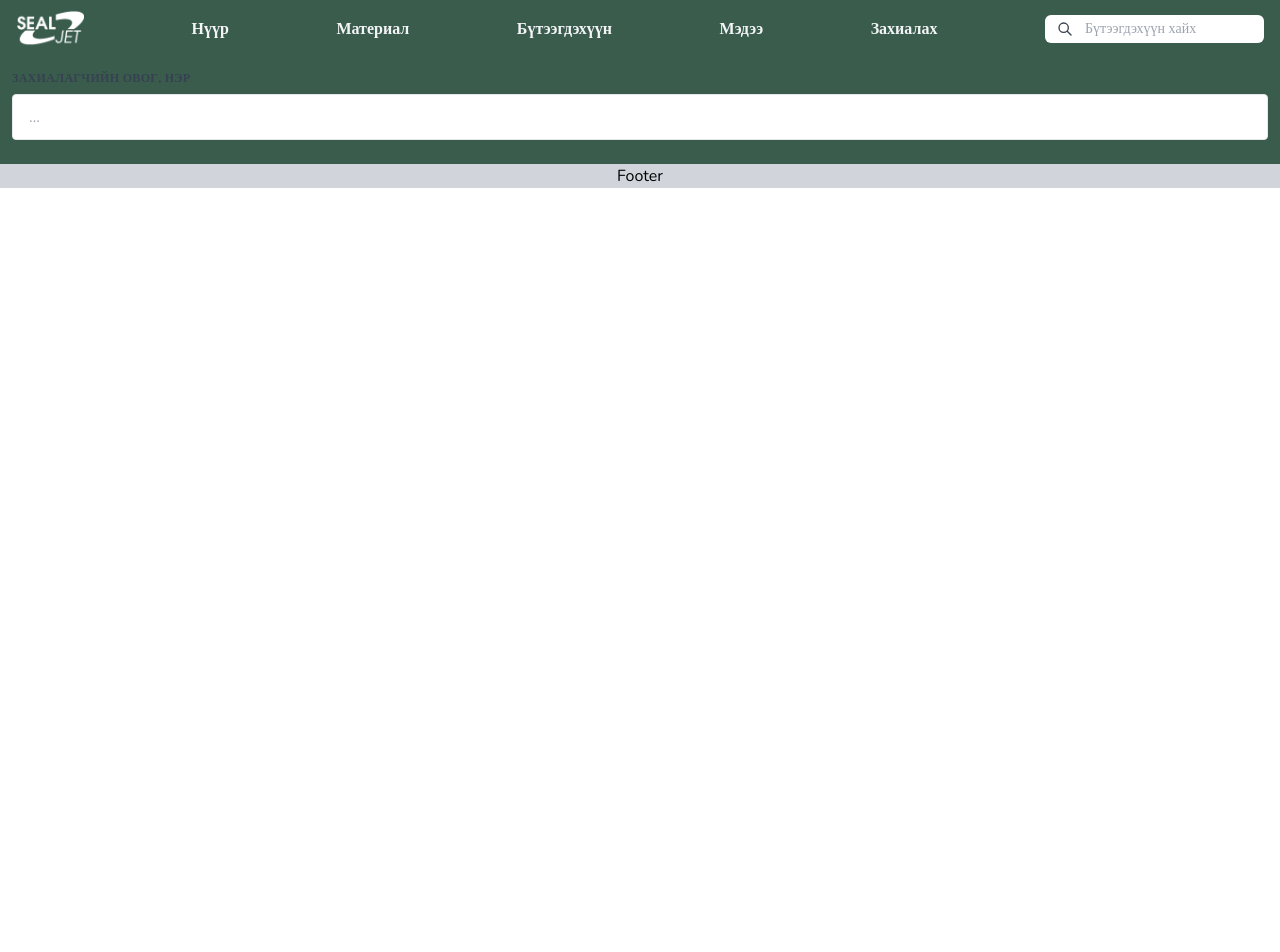
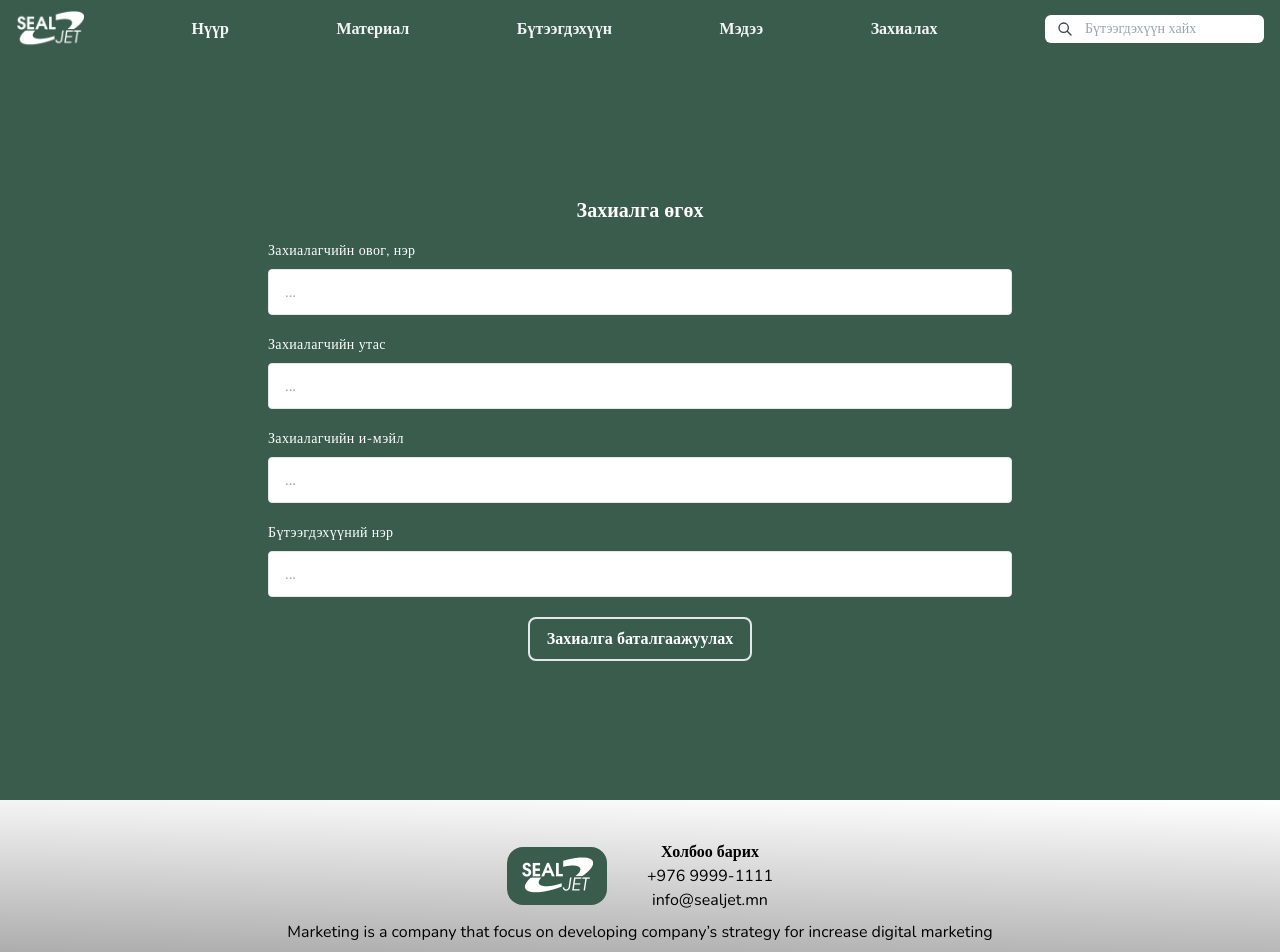
Before and after one commit to uuganaa123312/sealjet, a React (Create React App) app: page /order in a window 1280 px wide. Shown: the top 952 px of the page. Before the commit the page ends 800 px from the top, so only its background shows below. Built offline with nearby package versions, Linux system fonts and the light colour scheme.

Commit message:
work klas

```diff
--- a/src/components/Footer.js
+++ b/src/components/Footer.js
@@ -1,7 +1,27 @@
 import React from "react";
 
 const Footer = () => {
-  return <div className="relative w-full text-center bg-gray-300">Footer</div>;
+  return (
+    <div
+      className="relative w-full text-center bg-white py-10"
+      style={{ background: "linear-gradient(1deg, #9e9e9e, transparent)" }}
+    >
+      <div className="flex flex-row items-center justify-center mx-4">
+        <div className="p-2 bg-[#395C4D] w-[100px] rounded-2xl flex items-center justify-center">
+          <img src="/img/logo.png" alt="" className="text-center" />
+        </div>
+        <div className="pl-10">
+          <div className="font-bold">Холбоо барих</div>
+          <div>+976 9999-1111</div>
+          <div>info@sealjet.mn</div>
+        </div>
+      </div>
+      <div className="px-4 pt-2">
+        Marketing is a company that focus on developing company’s strategy for
+        increase digital marketing
+      </div>
+    </div>
+  );
 };
 
 export default React.memo(Footer);
--- /dev/null
+++ b/src/components/MaterialDetail.js
@@ -0,0 +1,58 @@
+import React, { useEffect } from "react";
+import { useNavigate } from "react-router-dom";
+import { useSealState } from "../pages/Context";
+
+const data = {
+  id: 1,
+  url: "https://utmunbox.com/wp-content/uploads/2020/03/500x500.png",
+  name: "ЭКОРАББЕР",
+  desc: "Ногоон єнгєтэй термопластик полиуретан-эластомерийн бїлэгт багтдаг. Тасрах эсэргїїцэл єндєр, бат бєх чанартай. Хэрэглээний хувьд эрдэслэг тосны орчинд ажилдаг. Усанд ажиллахад +40С хїртэл, халуун био тосны орчинд +60С хїртэл температур тэсвэрлэх чадвартай ба сальникийн хэлбэр ажиллах орчиноос хамааран 0.5 м/с-25м/с ийн шилжилт 0.5-700барийн даралт даадаг.",
+};
+
+const MaterialDetail = () => {
+  const navigate = useNavigate();
+  const { setState } = useSealState();
+
+  useEffect(() => {
+    setState({ type: "CHANGE_HEADER", data: true });
+  }, [setState]);
+
+  return (
+    <div className="animate-fade">
+      <div className="fixed left-[7px] top-[7px] sm:hidden">
+        <svg
+          width={39}
+          height={39}
+          viewBox="0 0 39 39"
+          fill="none"
+          xmlns="http://www.w3.org/2000/svg"
+          onClick={() => {
+            setState({ type: "CHANGE_HEADER", data: false });
+            navigate(-1);
+          }}
+        >
+          <circle cx="19.5" cy="19.5" r="19.5" fill="#C4C4C460" />
+          <path
+            d="M11.4697 18.4697C11.1768 18.7626 11.1768 19.2374 11.4697 19.5303L16.2426 24.3033C16.5355 24.5962 17.0104 24.5962 17.3033 24.3033C17.5962 24.0104 17.5962 23.5355 17.3033 23.2426L13.0607 19L17.3033 14.7574C17.5962 14.4645 17.5962 13.9896 17.3033 13.6967C17.0104 13.4038 16.5355 13.4038 16.2426 13.6967L11.4697 18.4697ZM27 18.25L12 18.25V19.75L27 19.75V18.25Z"
+            fill="black"
+          />
+        </svg>
+      </div>
+      <div className="flex flex-col items-center justify-center">
+        <div className="">
+          <img
+            src="https://utmunbox.com/wp-content/uploads/2020/03/500x500.png"
+            alt=""
+            className="rounded-br-3xl rounded-bl-3xl object-cover"
+          />
+        </div>
+        <div className="p-4">
+          <div className="text-lg uppercase font-semibold">{data.name}</div>
+          <div>{data.desc}</div>
+        </div>
+      </div>
+    </div>
+  );
+};
+
+export default React.memo(MaterialDetail);
--- a/src/components/Sidebar.js
+++ b/src/components/Sidebar.js
@@ -16,6 +16,13 @@ const Sidebar = () => {
           onClick={() => setState({ type: "CHANGE_TOGGLE", data: false })}
         >
           Нүүр
+        </Link>
+        <Link
+          to="/material"
+          onClick={() => setState({ type: "CHANGE_TOGGLE", data: false })}
+          className="pt-6"
+        >
+          Материал
         </Link>
         <Link
           to="/product"
--- a/src/pages/Material.js
+++ b/src/pages/Material.js
@@ -1,7 +1,60 @@
 import React from "react";
+import { useNavigate } from "react-router-dom";
+
+const data = [
+  {
+    id: 1,
+    url: "https://utmunbox.com/wp-content/uploads/2020/03/500x500.png",
+    name: "ЭКОРАББЕР 2",
+    desc: "Ногоон єнгєтэй термопластик полиуретан-эластомерийн бїлэгт багтдаг. Тасрах эсэргїїцэл єндєр, бат бєх чанартай. Хэрэглээний хувьд эрдэслэг тосны орчинд ажилдаг. Усанд ажиллахад +40С хїртэл, халуун био тосны орчинд +60С хїртэл температур тэсвэрлэх чадвартай ба сальникийн хэлбэр ажиллах орчиноос хамааран 0.5 м/с-25м/с ийн шилжилт 0.5-700барийн даралт даадаг.",
+  },
+  {
+    id: 2,
+    url: "https://utmunbox.com/wp-content/uploads/2020/03/500x500.png",
+    name: "ЭКОРАББЕР 2",
+    desc: "Ногоон єнгєтэй термопластик полиуретан-эластомерийн бїлэгт багтдаг. Тасрах эсэргїїцэл єндєр, бат бєх чанартай. Хэрэглээний хувьд эрдэслэг тосны орчинд ажилдаг. Усанд ажиллахад +40С хїртэл, халуун био тосны орчинд +60С хїртэл температур тэсвэрлэх чадвартай ба сальникийн хэлбэр ажиллах орчиноос хамааран 0.5 м/с-25м/с ийн шилжилт 0.5-700барийн даралт даадаг.",
+  },
+  {
+    id: 3,
+    url: "https://utmunbox.com/wp-content/uploads/2020/03/500x500.png",
+    name: "ЭКОРАББЕР 2",
+    desc: "Ногоон єнгєтэй термопластик полиуретан-эластомерийн бїлэгт багтдаг. Тасрах эсэргїїцэл єндєр, бат бєх чанартай. Хэрэглээний хувьд эрдэслэг тосны орчинд ажилдаг. Усанд ажиллахад +40С хїртэл, халуун био тосны орчинд +60С хїртэл температур тэсвэрлэх чадвартай ба сальникийн хэлбэр ажиллах орчиноос хамааран 0.5 м/с-25м/с ийн шилжилт 0.5-700барийн даралт даадаг.",
+  },
+  {
+    id: 4,
+    url: "https://utmunbox.com/wp-content/uploads/2020/03/500x500.png",
+    name: "ЭКОРАББЕР 2",
+    desc: "Ногоон єнгєтэй термопластик полиуретан-эластомерийн бїлэгт багтдаг. Тасрах эсэргїїцэл єндєр, бат бєх чанартай. Хэрэглээний хувьд эрдэслэг тосны орчинд ажилдаг. Усанд ажиллахад +40С хїртэл, халуун био тосны орчинд +60С хїртэл температур тэсвэрлэх чадвартай ба сальникийн хэлбэр ажиллах орчиноос хамааран 0.5 м/с-25м/с ийн шилжилт 0.5-700барийн даралт даадаг.",
+  },
+  {
+    id: 5,
+    url: "https://utmunbox.com/wp-content/uploads/2020/03/500x500.png",
+    name: "ЭКОРАББЕР 2",
+    desc: "Ногоон єнгєтэй термопластик полиуретан-эластомерийн бїлэгт багтдаг. Тасрах эсэргїїцэл єндєр, бат бєх чанартай. Хэрэглээний хувьд эрдэслэг тосны орчинд ажилдаг. Усанд ажиллахад +40С хїртэл, халуун био тосны орчинд +60С хїртэл температур тэсвэрлэх чадвартай ба сальникийн хэлбэр ажиллах орчиноос хамааран 0.5 м/с-25м/с ийн шилжилт 0.5-700барийн даралт даадаг.",
+  },
+];
 
 const Material = () => {
-  return <div>Material</div>;
+  const navigate = useNavigate();
+  return (
+    <div className="pt-[58px] flex flex-col justify-center">
+      <div className="grid grid-cols-2 sm:grid-cols-4 md:grid-cols-5">
+        {data.map((el) => {
+          return (
+            <div className="p-4" key={el.id}>
+              <img
+                src={el.url}
+                alt=""
+                className="object-cover bg-gray-500 rounded-lg"
+                onClick={() => navigate("/material/" + el.id)}
+              />
+              <div>{el.name}</div>
+            </div>
+          );
+        })}
+      </div>
+    </div>
+  );
 };
 
 export default React.memo(Material);
--- a/src/pages/Order.js
+++ b/src/pages/Order.js
@@ -2,10 +2,13 @@ import React from "react";
 
 const Order = () => {
   return (
-    <div className="pt-[58px] bg-[#395C4D]">
-      <div className="max-w-7xl">
-        <div className="p-3">
-          <label className="block uppercase tracking-wide text-gray-700 text-xs font-bold mb-2">
+    <div className="pt-[58px]  bg-[#395C4D] h-screen flex items-center justify-center">
+      <div className="max-w-3xl w-full">
+        <div className="text-xl text-center text-white font-bold">
+          Захиалга өгөх
+        </div>
+        <div className="px-3 pt-4 pb-2">
+          <label className="block tracking-wide text-white text-sm mb-2">
             Захиалагчийн овог, нэр
           </label>
           <input
@@ -14,6 +17,41 @@ const Order = () => {
             placeholder="..."
           />
         </div>
+        <div className="px-3 pb-2">
+          <label className="block tracking-wide text-white text-sm mb-2">
+            Захиалагчийн утас
+          </label>
+          <input
+            className="appearance-none block w-full bg-white text-gray-700 border border-gray-200 rounded py-3 px-4 mb-3 leading-tight focus:outline-none"
+            type="text"
+            placeholder="..."
+          />
+        </div>
+        <div className="px-3 pb-2">
+          <label className="block tracking-wide text-white text-sm mb-2">
+            Захиалагчийн и-мэйл
+          </label>
+          <input
+            className="appearance-none block w-full bg-white text-gray-700 border border-gray-200 rounded py-3 px-4 mb-3 leading-tight focus:outline-none"
+            type="email"
+            placeholder="..."
+          />
+        </div>
+        <div className="px-3 pb-2">
+          <label className="block tracking-wide text-white text-sm mb-2">
+            Бүтээгдэхүүний нэр
+          </label>
+          <input
+            className="appearance-none block w-full bg-white text-gray-700 border border-gray-200 rounded py-3 px-4 mb-3 leading-tight focus:outline-none"
+            type="text"
+            placeholder="..."
+          />
+        </div>
+        <div className="flex justify-center items-center">
+          <div className="w-56 text-center font-bold bg-[#395C4D] rounded-lg border-2 text-white p-2 hover:bg-white hover:text-gray-700 cursor-pointer">
+            Захиалга баталгаажуулах
+          </div>
+        </div>
       </div>
     </div>
   );
--- a/src/pages/Router.js
+++ b/src/pages/Router.js
@@ -3,6 +3,8 @@ import { Routes, Route } from "react-router-dom";
 
 import Layout from "../components/Layout";
 import Home from "./Home";
+import Material from "./Material";
+import MaterialDetail from "../components/MaterialDetail";
 import Product from "./Product";
 import ProductDetail from "../components/ProductDetail";
 import News from "./News";
@@ -14,6 +16,8 @@ const Router = () => {
     <Layout>
       <Routes>
         <Route path="/" element={<Home />} />
+        <Route path="/material" element={<Material />} />
+        <Route path="/material/:id" element={<MaterialDetail />} />
         <Route path="/product" element={<Product />} />
         <Route path="/product/:id" element={<ProductDetail />} />
         <Route path="/news" element={<News />} />
```
